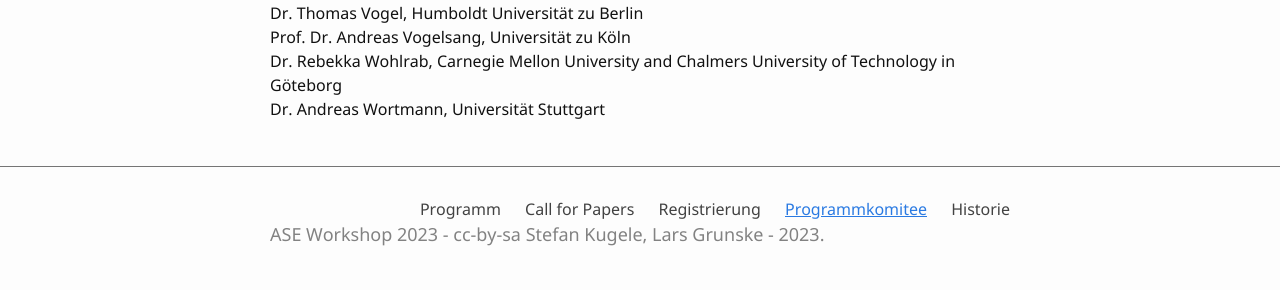
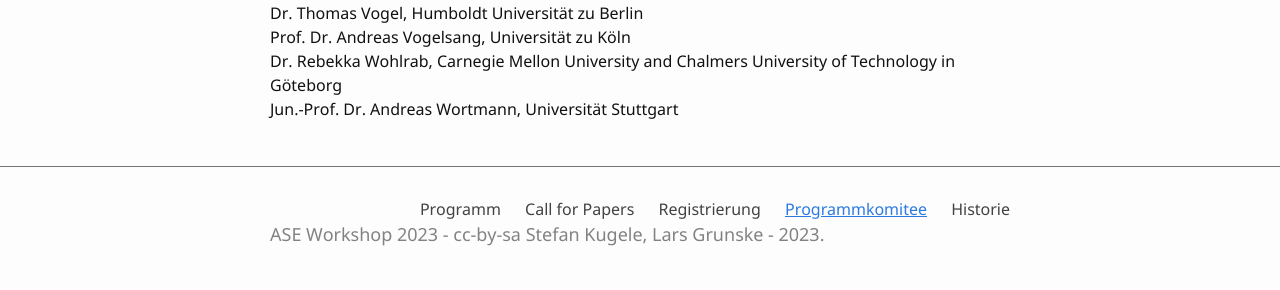
Before and after one commit to ASE-Workshop/2023, a Jekyll site: the page built from 2-programmkomitee.md, in a window 1280 px wide. Shown: the part 666-956 px from the top of the page. Built offline with Jekyll 4.4.1, drawn with Linux system fonts in a browser that asks for light colours.

Commit message:
Änderungen vor der Benachnrichtigung der SE Organisatoren

```diff
--- a/2-programmkomitee.md
+++ b/2-programmkomitee.md
@@ -28,4 +28,4 @@ Prof. Dr. Thomas Thüm, Universität Ulm\
 Dr. Thomas Vogel, Humboldt Universität zu Berlin\
 Prof. Dr. Andreas Vogelsang, Universität zu Köln\
 Dr. Rebekka Wohlrab, Carnegie Mellon University and Chalmers University of Technology in Göteborg\
-Dr. Andreas Wortmann, Universität Stuttgart
+Jun.-Prof. Dr. Andreas Wortmann, Universität Stuttgart
```
Also changed, not shown: 1-call-for-papers.md (+1 -1 lines).
